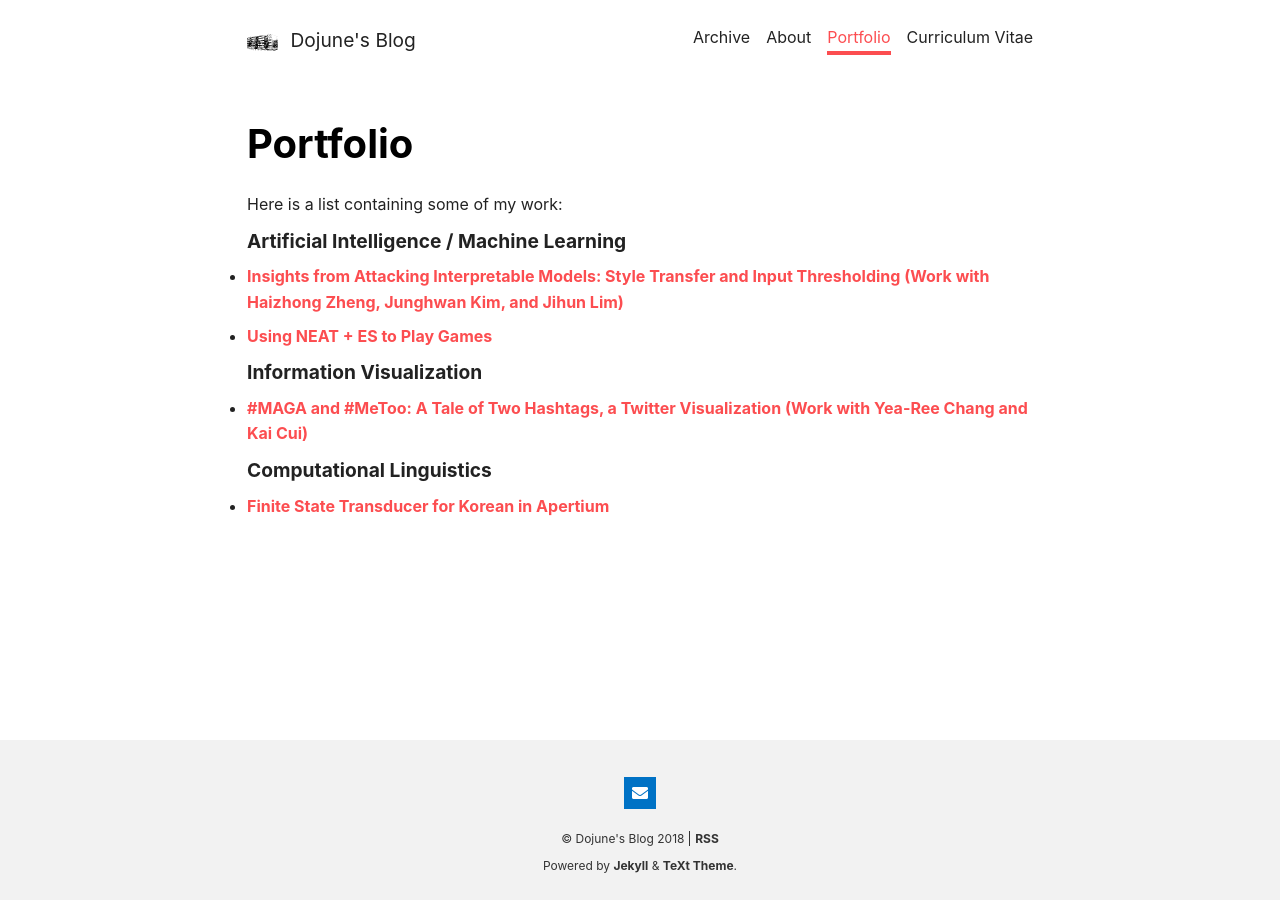
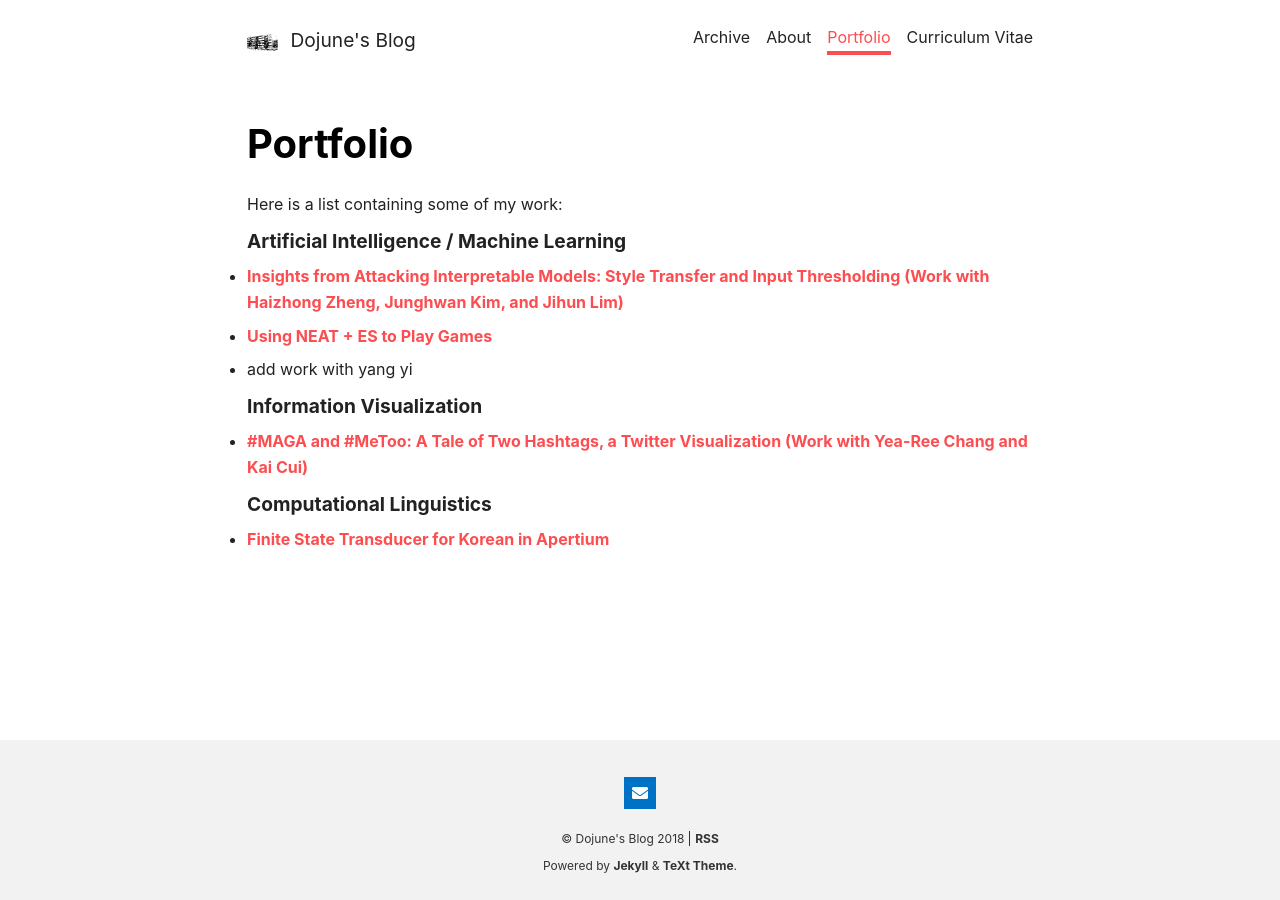
Before and after one commit to mindojune/oldmindojune.github.io, a Jekyll site: the page built from portfolio.md, in a window 1280 px wide. Built offline with Jekyll 4.4.1, drawn with Linux system fonts in a browser that asks for light colours; nearby versions of some CDN libraries; our own code applies the rules of GitHub Pages for plain Markdown files.

Commit message:
Update portfolio.md

```diff
--- a/portfolio.md
+++ b/portfolio.md
@@ -10,6 +10,8 @@
 
 - [Using NEAT + ES to Play Games](https://github.com/mindojune/mindojune.github.io/blob/master/_data/cs81.pdf)
 
+- add work with yang yi
+
 
 #### Information Visualization
 - [#MAGA and #MeToo: A Tale of Two Hashtags, a Twitter Visualization (Work with Yea-Ree Chang and Kai Cui)](https://cyearee.github.io/twitter_visualization/index.html)
```
